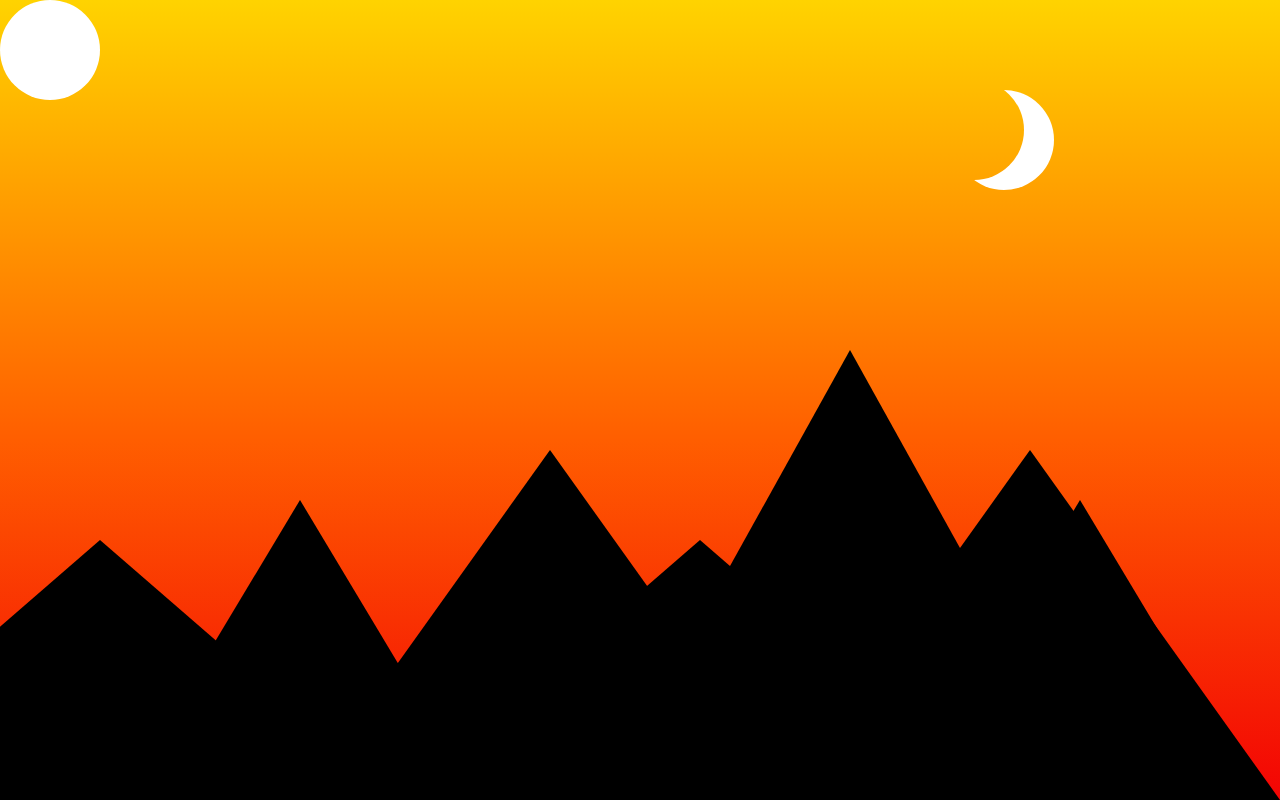
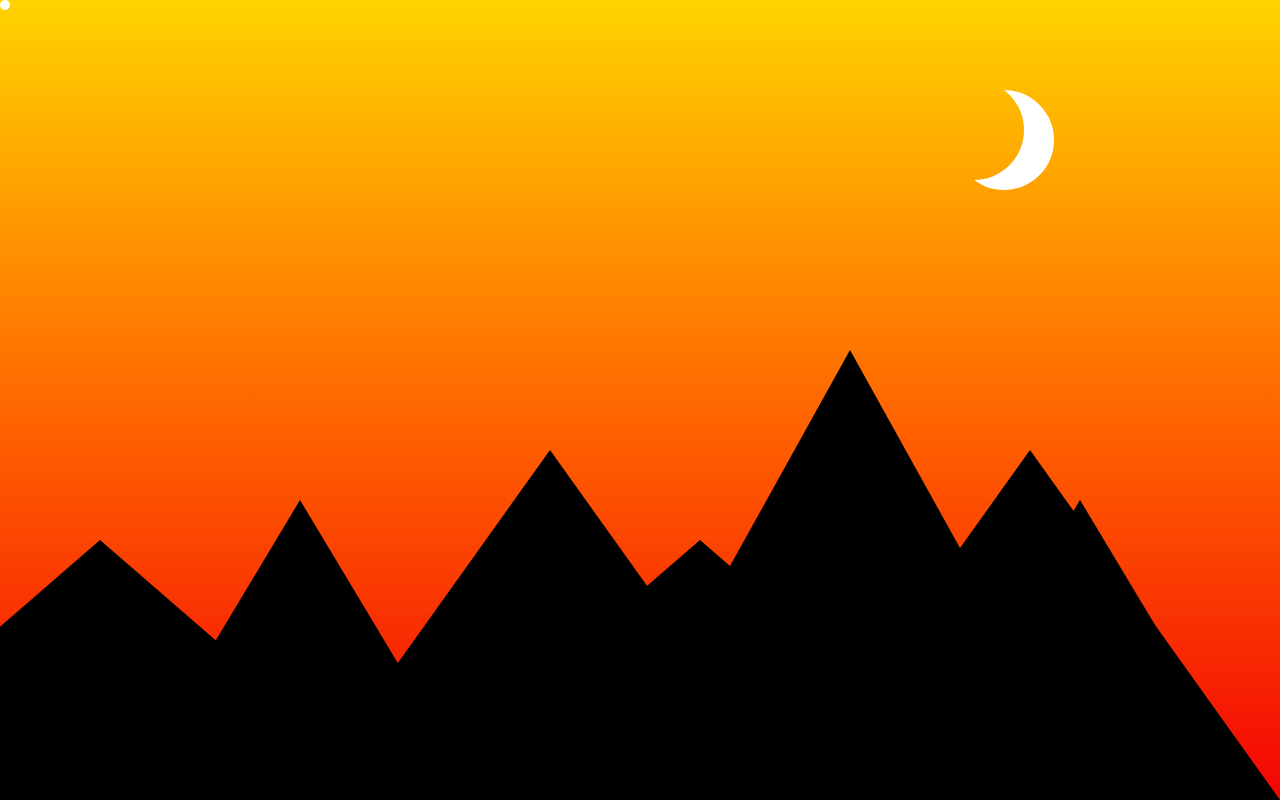
Before and after one commit to CassidyJensen/dev-commitment, a plain HTML site: page index.html in a window 1280 px wide. Drawn offline with Linux system fonts and the light colour scheme.

Commit message:
Shrunk circle and added fade out on hover

```diff
--- a/css/main.css
+++ b/css/main.css
@@ -20,11 +20,16 @@ body{
     box-shadow: 30px 10px 0 0 white;
   }
 
-  #circle {
-    width: 100px;
-    height: 100px;
+  .circleshape {
+    width: 10px;
+    height: 10px;
     background: white;
-    border-radius: 50%
+    border-radius: 50%;
+    transition: .7s;
+  }
+
+  .circleshape:hover{
+      opacity: .1;
   }
 
 
--- a/index.html
+++ b/index.html
@@ -10,7 +10,7 @@
 <body>
 
     <div id="moon"></div>
-    <div id="circle"></div>
+    <div class="circleshape"></div>
     <div class="mountainstyle" id="mountain"></div>
     <div class="mountainstyle" id="mountain1"></div>
     <div class="mountainstyle" id="mountain2"></div>
```
